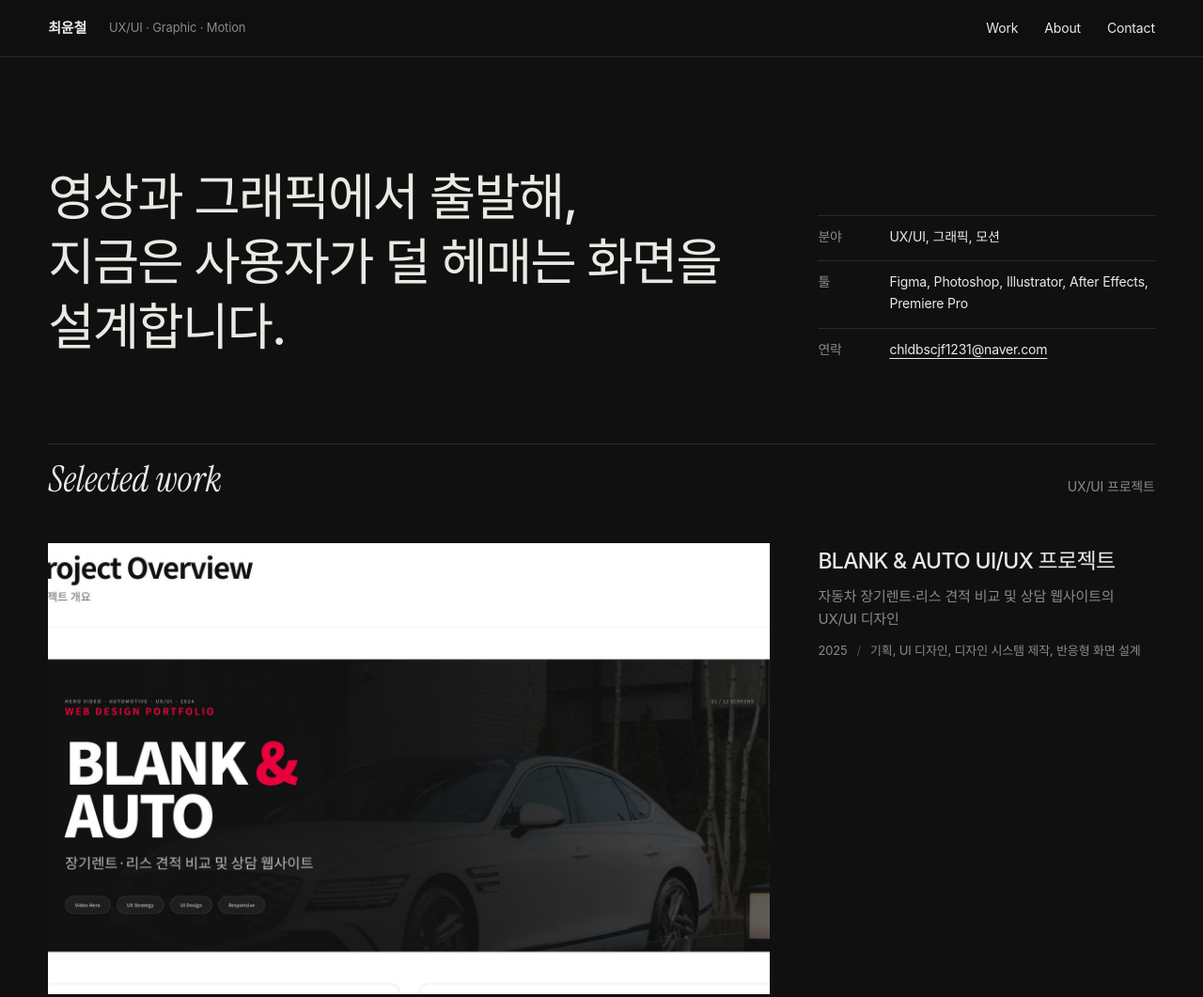
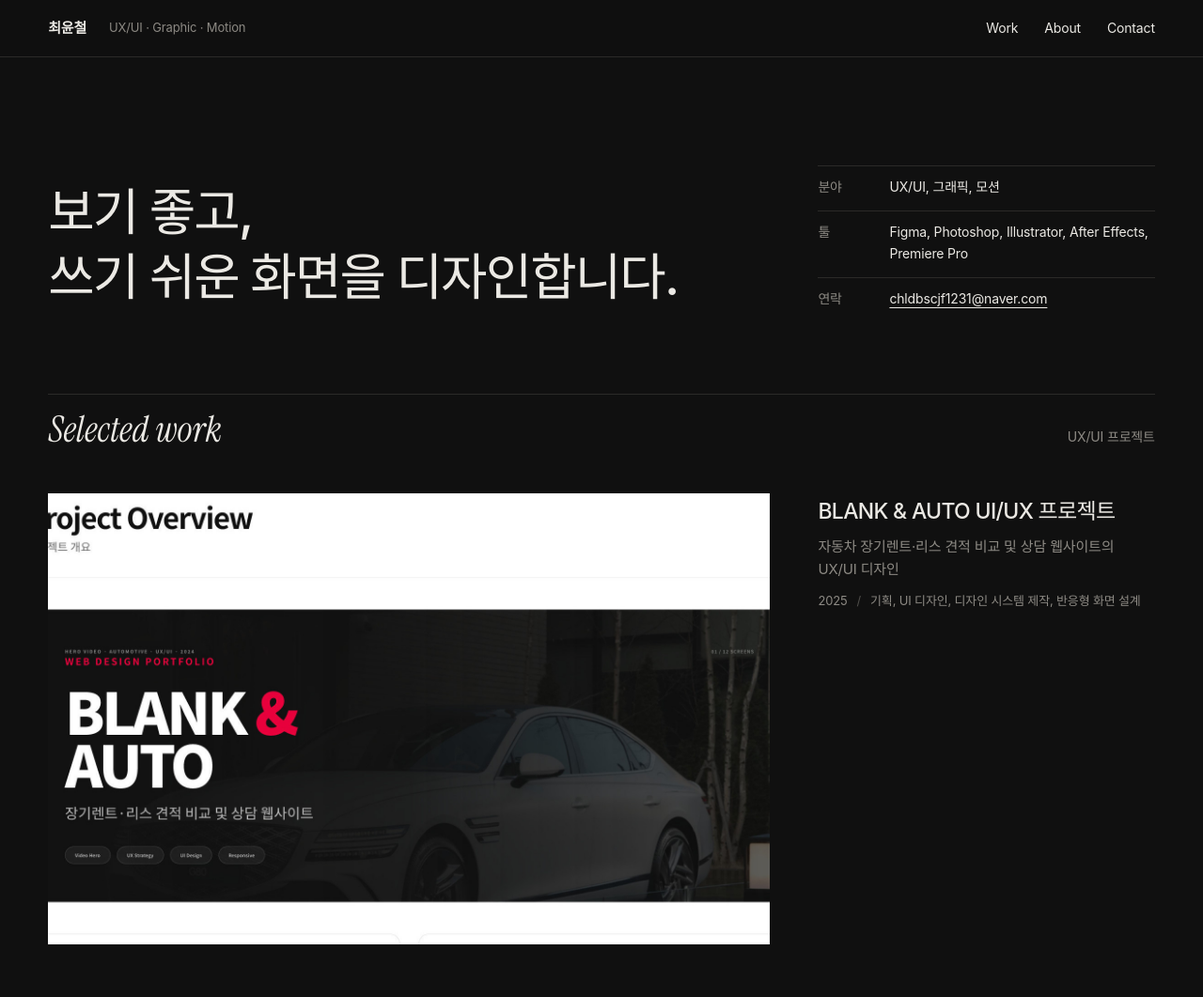
Before and after one commit to yuncheolyun72-strongman/portfolio, a plain HTML site: page index.html in a window 1280 px wide. Shown: the top 1061 px of the page at 94% size. Drawn offline with Linux system fonts and the light colour scheme; a web font is replaced by a local one.

Commit message:
Change intro headline
Co-Authored-By: Claude Opus 5.5 <noreply@anthropic.com>

```diff
--- a/index.html
+++ b/index.html
@@ -27,7 +27,7 @@
   <main>
     <section class="intro wrap">
       <div class="intro-grid">
-        <h1>영상과 그래픽에서 출발해,<br>지금은 사용자가 덜 헤매는 화면을 설계합니다.</h1>
+        <h1>보기 좋고,<br>쓰기 쉬운 화면을 디자인합니다.</h1>
         <dl class="facts">
           <div><dt>분야</dt><dd>UX/UI, 그래픽, 모션</dd></div>
           <div><dt>툴</dt><dd>Figma, Photoshop, Illustrator, After Effects, Premiere Pro</dd></div>
```
